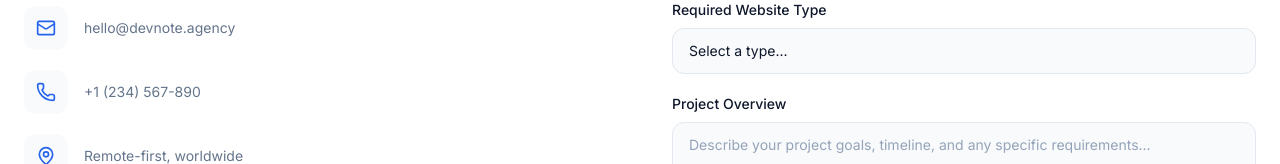
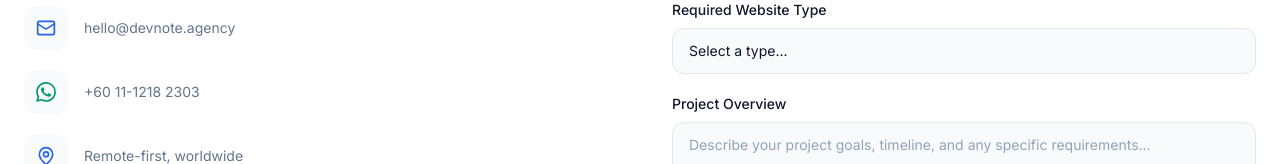
Before and after one commit to Moha-oal/DevNote, a React (Vite) app: page / in a window 1280 px wide. Shown: the part 3880-4044 px from the top of the page. Built offline with nearby package versions, Linux system fonts and the light colour scheme.

Commit message:
whatsab fixes

```diff
--- a/src/App.jsx
+++ b/src/App.jsx
@@ -1,11 +1,12 @@
 import { useState } from 'react'
 import { useTranslation } from 'react-i18next'
 import ExternalLink from './components/ExternalLink.jsx'
+import WhatsAppIcon from './components/WhatsAppIcon.jsx'
 import {
   CONTACT_EMAIL,
-  CONTACT_PHONE,
-  CONTACT_PHONE_DISPLAY,
   SOCIAL_INSTAGRAM_URL,
+  WHATSAPP_DISPLAY,
+  WHATSAPP_URL,
 } from './config/site.js'
 import {
   CONTACT_LIMITS,
@@ -27,7 +28,6 @@
   Send,
 
   Mail,
-  Phone,
   MapPin,
   ChevronRight,
   Menu,
@@ -514,15 +514,16 @@
                 </div>
                 <span className="text-sm">{CONTACT_EMAIL}</span>
               </a>
-              <a
-                href={`tel:${CONTACT_PHONE}`}
+              <ExternalLink
+                href={WHATSAPP_URL}
                 className="flex items-center gap-4 text-slate hover:text-navy transition-colors group"
+                aria-label={t('contact.whatsapp')}
               >
-                <div className="w-11 h-11 bg-ice rounded-xl flex items-center justify-center group-hover:bg-royal/10 transition-colors">
-                  <Phone className="w-5 h-5 text-royal" />
+                <div className="w-11 h-11 bg-ice rounded-xl flex items-center justify-center group-hover:bg-emerald-50 transition-colors">
+                  <WhatsAppIcon className="w-5 h-5 text-emerald-600" />
                 </div>
-                <span className="text-sm">{CONTACT_PHONE_DISPLAY}</span>
-              </a>
+                <span className="text-sm">{WHATSAPP_DISPLAY}</span>
+              </ExternalLink>
               <div className="flex items-center gap-4 text-slate">
                 <div className="w-11 h-11 bg-ice rounded-xl flex items-center justify-center">
                   <MapPin className="w-5 h-5 text-royal" />
--- /dev/null
+++ b/src/components/WhatsAppIcon.jsx
@@ -0,0 +1,12 @@
+export default function WhatsAppIcon({ className }) {
+  return (
+    <svg
+      className={className}
+      viewBox="0 0 24 24"
+      fill="currentColor"
+      aria-hidden="true"
+    >
+      <path d="M17.472 14.382c-.297-.149-1.758-.867-2.03-.967-.273-.099-.471-.148-.67.15-.197.297-.767.966-.94 1.164-.173.199-.347.223-.644.075-.297-.15-1.255-.463-2.39-1.475-.883-.788-1.48-1.761-1.653-2.059-.173-.297-.018-.458.13-.606.134-.133.298-.347.446-.52.149-.174.198-.298.298-.497.099-.198.05-.371-.025-.52-.075-.149-.669-1.612-.916-2.207-.242-.579-.487-.5-.669-.51-.173-.008-.371-.01-.57-.01-.198 0-.52.074-.792.372-.272.297-1.04 1.016-1.04 2.479 0 1.462 1.065 2.875 1.213 3.074.149.198 2.096 3.2 5.077 4.487.709.306 1.262.489 1.694.625.712.227 1.36.195 1.871.118.571-.085 1.758-.719 2.006-1.413.248-.694.248-1.289.173-1.413-.074-.124-.272-.198-.57-.347m-5.421 7.403h-.004a9.87 9.87 0 01-5.031-1.378l-.361-.214-3.741.982.998-3.648-.235-.374a9.86 9.86 0 01-1.51-5.26c.001-5.45 4.436-9.884 9.888-9.884 2.64 0 5.122 1.03 6.988 2.898a9.825 9.825 0 012.893 6.994c-.003 5.45-4.435 9.884-9.881 9.884m8.413-18.297A11.815 11.815 0 0012.05 0C5.495 0 .16 5.335.157 11.892c0 2.096.547 4.142 1.588 5.945L.057 24l6.305-1.654a11.882 11.882 0 005.683 1.448h.005c6.554 0 11.89-5.335 11.893-11.893a11.821 11.821 0 00-3.48-8.413z" />
+    </svg>
+  )
+}
--- a/src/config/site.js
+++ b/src/config/site.js
@@ -1,7 +1,9 @@
 /** Public contact details — not secrets; safe to ship in client bundle. */
 export const CONTACT_EMAIL = 'hello@devnote.agency'
-export const CONTACT_PHONE = '+1234567890'
-export const CONTACT_PHONE_DISPLAY = '+1 (234) 567-890'
+
+export const WHATSAPP_NUMBER = '601112182303'
+export const WHATSAPP_URL = `https://wa.me/${WHATSAPP_NUMBER}`
+export const WHATSAPP_DISPLAY = '+60 11-1218 2303'
 
 /** Set to a full HTTPS URL when the profile is live. */
 export const SOCIAL_INSTAGRAM_URL = null
--- a/src/locales/ar.json
+++ b/src/locales/ar.json
@@ -111,6 +111,7 @@
     "title": "ابدأ مشروعك",
     "description": "أخبرنا عن رؤيتك. سنعود إليك خلال 24 ساعة بعرض مخصص — بدون التزامات وبدون ضغط.",
     "location": "عن بُعد، في جميع أنحاء العالم",
+    "whatsapp": "تواصل عبر واتساب",
     "form": {
       "fullName": "الاسم الكامل",
       "fullNamePlaceholder": "أحمد محمد",
--- a/src/locales/en.json
+++ b/src/locales/en.json
@@ -111,6 +111,7 @@
     "title": "Start Your Project",
     "description": "Tell us about your vision. We'll get back to you within 24 hours with a tailored proposal — no obligations, no pressure.",
     "location": "Remote-first, worldwide",
+    "whatsapp": "Chat on WhatsApp",
     "form": {
       "fullName": "Full Name",
       "fullNamePlaceholder": "John Doe",
```
